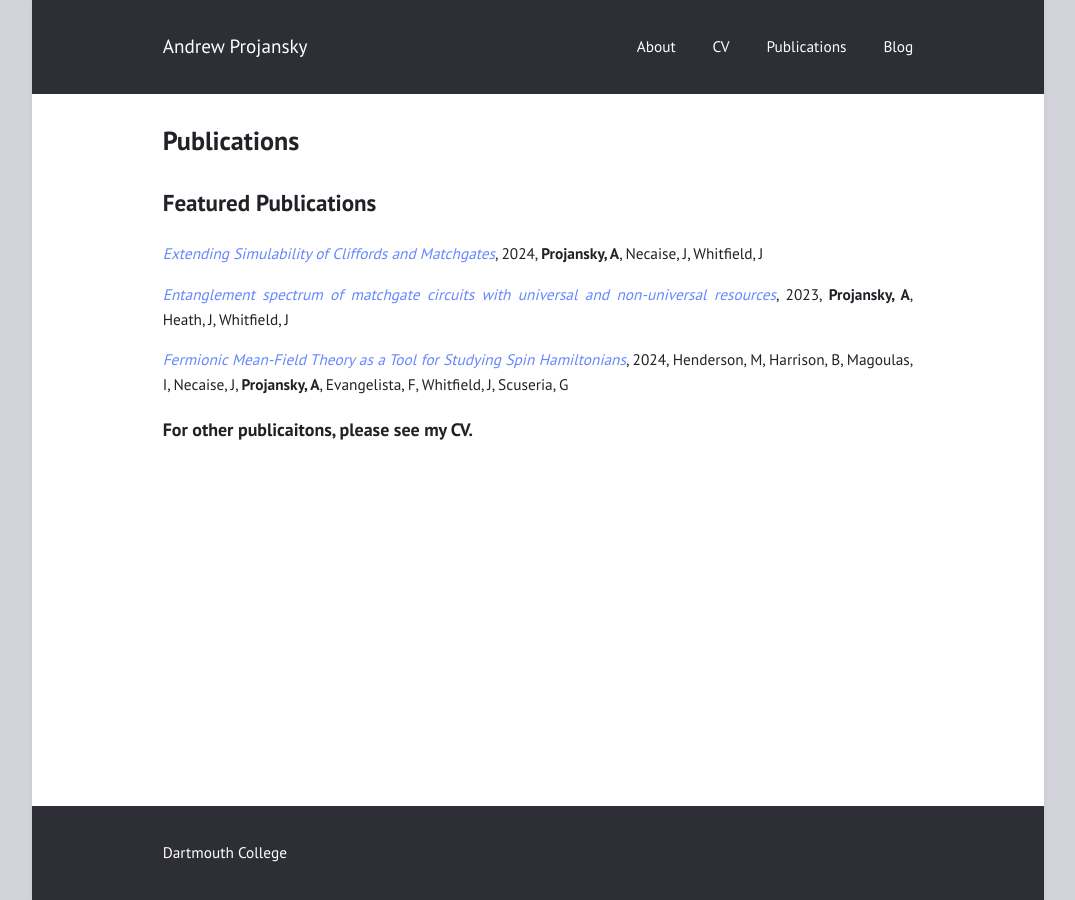
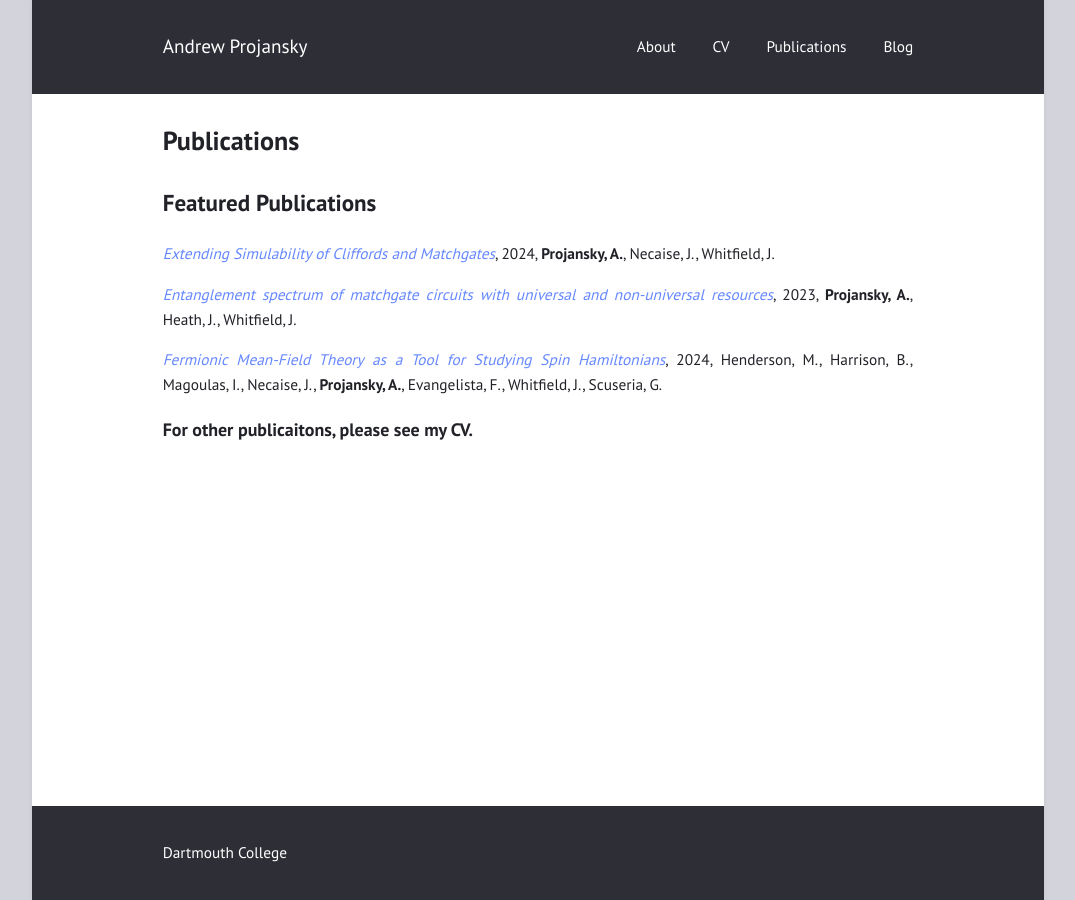
Before and after one commit to andrewprojansky/andrewprojansky.github.io, a Jekyll site: the page built from Publications.md, in a window 1280 px wide. Shown: the whole page, without its empty margins (102-1177 px from the left). Built offline with Jekyll 4.4.1, drawn with Linux system fonts in a browser that asks for light colours.

```diff
--- a/Publications.md
+++ b/Publications.md
@@ -5,11 +5,11 @@ title: "Publications"
 
 # Featured Publications
 
-*[Extending Simulability of Cliffords and Matchgates](https://arxiv.org/abs/2410.10068)*, 2024, **Projansky, A**, Necaise, J, Whitfield, J
+*[Extending Simulability of Cliffords and Matchgates](https://arxiv.org/abs/2410.10068)*, 2024, **Projansky, A.**, Necaise, J., Whitfield, J.
 
-*[Entanglement spectrum of matchgate circuits with universal and non-universal resources](https://arxiv.org/abs/2312.08447)*, 2023, **Projansky, A**, Heath, J, Whitfield, J
+*[Entanglement spectrum of matchgate circuits with universal and non-universal resources](https://arxiv.org/abs/2312.08447)*, 2023, **Projansky, A.**, Heath, J., Whitfield, J.
 
-*[Fermionic Mean-Field Theory as a Tool for Studying Spin Hamiltonians](https://arxiv.org/abs/2410.02125)*, 2024, Henderson, M, Harrison, B, Magoulas, I, Necaise, J, **Projansky, A**, Evangelista, F,  Whitfield, J, Scuseria, G
+*[Fermionic Mean-Field Theory as a Tool for Studying Spin Hamiltonians](https://arxiv.org/abs/2410.02125)*, 2024, Henderson, M., Harrison, B., Magoulas, I., Necaise, J., **Projansky, A.**, Evangelista, F.,  Whitfield, J., Scuseria, G.
 
 
 ### For other publicaitons, please see my CV.
```
